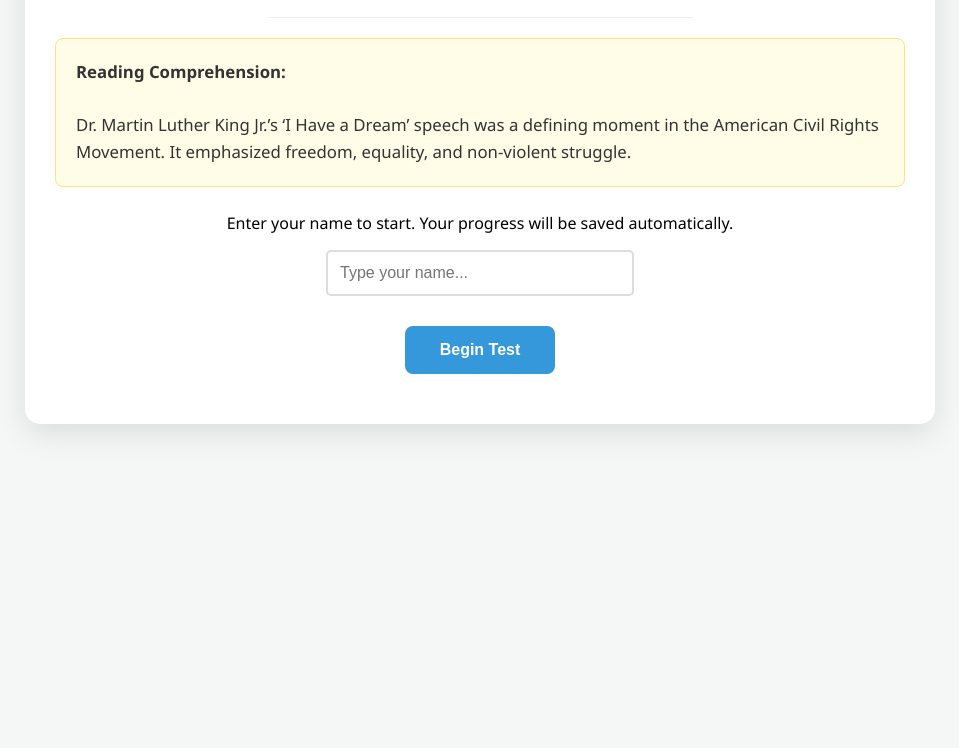
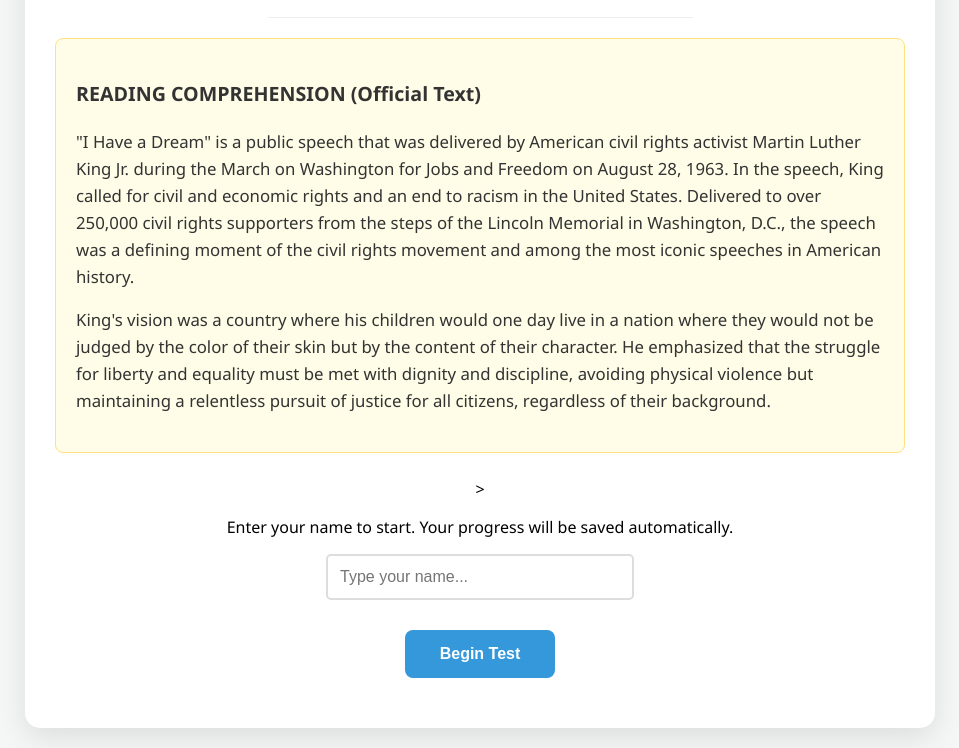
Before and after one commit to aliraza020352003-hub/fiaz-ali-jst-2026-past-paper-test-10-april, a plain HTML site: page index.html in a window 1280 px wide. Shown: the part 184-932 px from the top of the page, without its empty margins (160-1119 px from the left). Before the commit the page ends 800 px from the top, so only its background shows below. Drawn offline with Linux system fonts and the light colour scheme.

```diff
--- a/index.html
+++ b/index.html
@@ -36,10 +36,11 @@
         <h1 class="header-name">Fiaz Ali Ghoto</h1>
         <hr style="width: 50%; margin: 20px auto; border: 0; border-top: 1px solid #eee;">
 
-        <div class="passage-box">
-            <strong>Reading Comprehension:</strong><br><br>
-            Dr. Martin Luther King Jr.’s ‘I Have a Dream’ speech was a defining moment in the American Civil Rights Movement. It emphasized freedom, equality, and non-violent struggle.
-        </div>
+          <div class="passage-box">
+    <h3>READING COMPREHENSION (Official Text)</h3>
+    <p>"I Have a Dream" is a public speech that was delivered by American civil rights activist Martin Luther King Jr. during the March on Washington for Jobs and Freedom on August 28, 1963. In the speech, King called for civil and economic rights and an end to racism in the United States. Delivered to over 250,000 civil rights supporters from the steps of the Lincoln Memorial in Washington, D.C., the speech was a defining moment of the civil rights movement and among the most iconic speeches in American history.</p>
+    <p>King's vision was a country where his children would one day live in a nation where they would not be judged by the color of their skin but by the content of their character. He emphasized that the struggle for liberty and equality must be met with dignity and discipline, avoiding physical violence but maintaining a relentless pursuit of justice for all citizens, regardless of their background.</p>
+</div>>
 
         <p>Enter your name to start. Your progress will be saved automatically.</p>
         <input type="text" id="username" placeholder="Type your name..." required><br>
```
